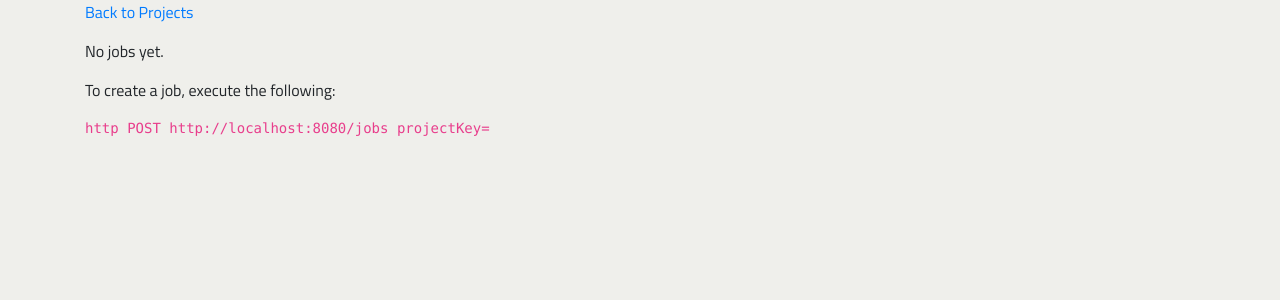
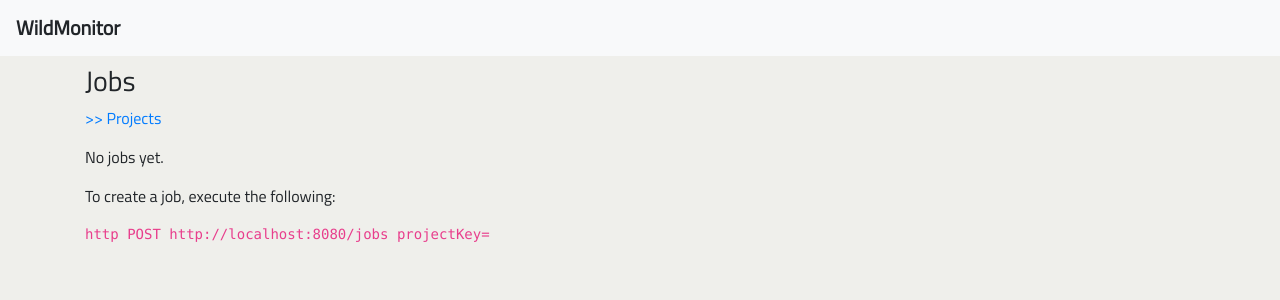
Before and after one commit to ddubson/wild-monitor, a React (Vite) app in the folder wild-monitor-web/: page /jobs in a window 1280 px wide. Shown: the top 300 px of the page. Built offline with nearby package versions, Linux system fonts and the light colour scheme; no server answers.

Commit message:
Add header nav

```diff
--- a/wild-monitor-web/src/App.tsx
+++ b/wild-monitor-web/src/App.tsx
@@ -1,7 +1,7 @@
 import * as React from "react";
 import {PureComponent} from "react";
 import ProjectsDashboardScene from "./scenes/ProjectsDashboardScene";
-import {BrowserRouter as Router, Route} from "react-router-dom";
+import {BrowserRouter as Router, Link, Route} from "react-router-dom";
 import JobsOverviewScene from "./scenes/JobsOverviewScene";
 import {AddProject, getAllProjects, getJobsByProjectKey} from "./services/WildMonitorServiceAdapter";
 
@@ -9,7 +9,11 @@
   public render(): JSX.Element {
     return (
       <Router>
-        <div className="container">
+        <section>
+          <nav className="navbar navbar-light bg-light">
+            <a className={"navbar-brand font-weight-bold"}>WildMonitor</a>
+          </nav>
+          <div className="container mt-2">
             <Route path={"/"}
                    exact={true}
                    render={() =>
@@ -28,6 +32,7 @@
                    }
             />
           </div>
+        </section>
       </Router>
     );
   }
--- a/wild-monitor-web/src/scenes/JobsOverviewScene.tsx
+++ b/wild-monitor-web/src/scenes/JobsOverviewScene.tsx
@@ -61,7 +61,10 @@
   render(): React.ReactNode {
     return (
       <div>
-        <nav><Link to={"/"}>Back to Projects</Link></nav>
+        <section>
+          <h3>Jobs</h3>
+          <Link to={"/"}> &gt;&gt; Projects</Link>
+        </section>
         <section style={{marginTop: "15px"}} data-test="jobs-list">
           {this.state.jobs.length !== 0 ? this.state.jobs.map(renderJob) : "No jobs yet."}
         </section>
```
Lines whose indentation alone changed are shown as unchanged.
